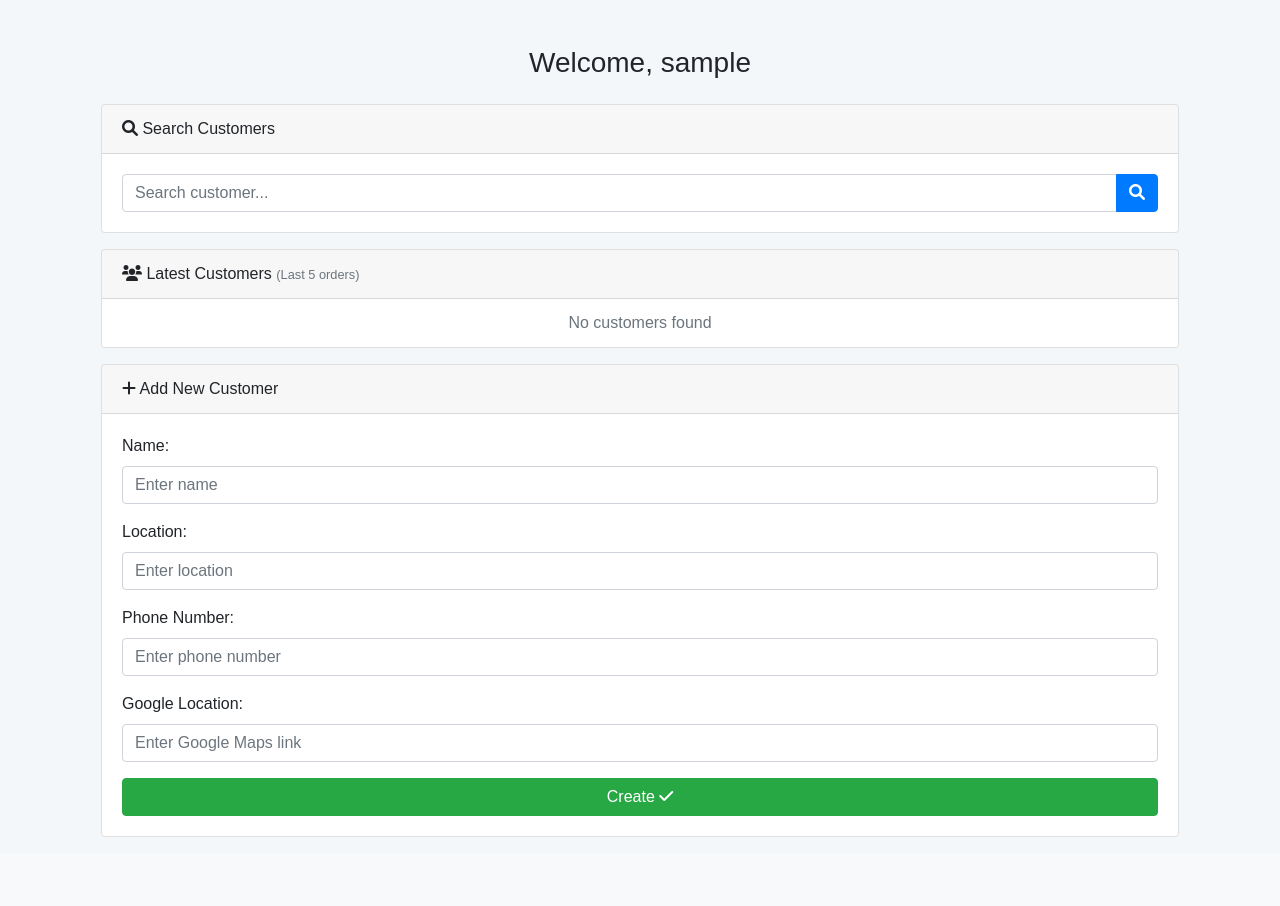
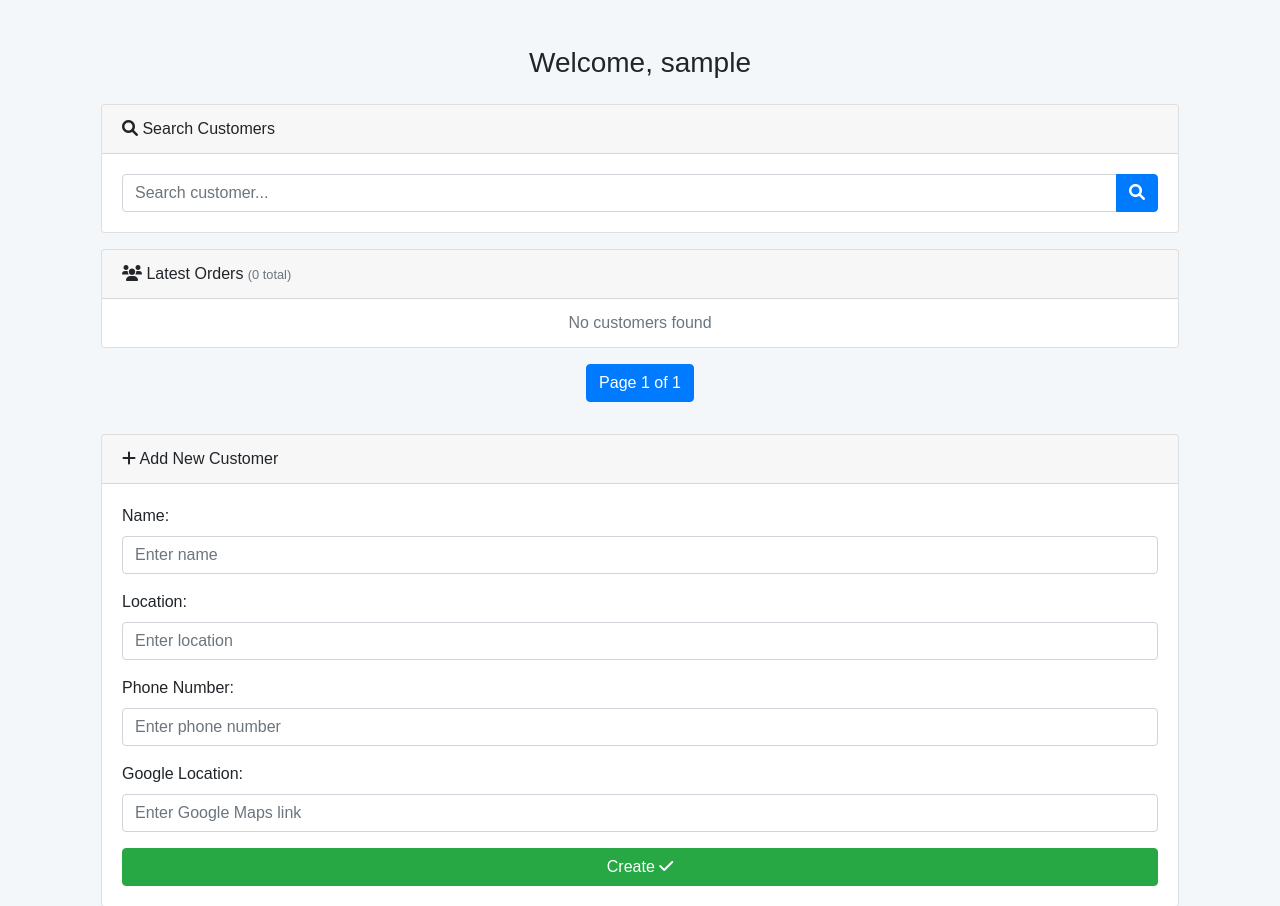
Before and after one commit to ananthcjayan12/realfibre-app-server, a Django app: page / in a window 1280 px wide. Shown: the part 56-962 px from the top of the page. Before the commit the page ends 893 px from the top, so only its background shows below. Run offline with Django 4.2, Linux system fonts and the light colour scheme; the visitor is signed in with stand-in values (Sample User, id 1); data that the repository does not hold is empty; parts of the project's set-up code (start-up, migrations or seed data) failed here and were passed over; some libraries are stand-ins or nearby versions.

Commit message:
done changes

```diff
--- a/app/templates/home.html
+++ b/app/templates/home.html
@@ -31,13 +31,10 @@
             <i class="fa fa-users"></i>
             {% if is_search %}
                 Search Results
-                {% if customers.paginator %}
-                    <small class="text-muted">({{ customers.paginator.count }} results)</small>
-                {% endif %}
             {% else %}
-                Latest Customers
-                <small class="text-muted">(Last 5 orders)</small>
+                Latest Orders
             {% endif %}
+            <small class="text-muted">({{ customers.paginator.count }} total)</small>
         </div>
         <ul class="list-group list-group-flush">
             {% for customer in customers %}
@@ -57,17 +54,17 @@
         </ul>
     </div>
 
-    <!-- Pagination -->
-    {% if is_search and customers.paginator %}
+    <!-- Pagination - Now shown always -->
+    {% if customers.paginator %}
     <div class="d-flex justify-content-center mb-3">
         <nav aria-label="Page navigation">
             <ul class="pagination">
                 {% if customers.has_previous %}
                     <li class="page-item">
-                        <a class="page-link" href="?search={{ query }}&page=1">&laquo; First</a>
+                        <a class="page-link" href="?{% if query %}search={{ query }}&{% endif %}page=1">&laquo; First</a>
                     </li>
                     <li class="page-item">
-                        <a class="page-link" href="?search={{ query }}&page={{ customers.previous_page_number }}">Previous</a>
+                        <a class="page-link" href="?{% if query %}search={{ query }}&{% endif %}page={{ customers.previous_page_number }}">Previous</a>
                     </li>
                 {% endif %}
 
@@ -79,10 +76,10 @@
 
                 {% if customers.has_next %}
                     <li class="page-item">
-                        <a class="page-link" href="?search={{ query }}&page={{ customers.next_page_number }}">Next</a>
+                        <a class="page-link" href="?{% if query %}search={{ query }}&{% endif %}page={{ customers.next_page_number }}">Next</a>
                     </li>
                     <li class="page-item">
-                        <a class="page-link" href="?search={{ query }}&page={{ customers.paginator.num_pages }}">Last &raquo;</a>
+                        <a class="page-link" href="?{% if query %}search={{ query }}&{% endif %}page={{ customers.paginator.num_pages }}">Last &raquo;</a>
                     </li>
                 {% endif %}
             </ul>
--- a/app/views.py
+++ b/app/views.py
@@ -54,21 +54,20 @@ def home(request):
                 Q(location__icontains=query) |
                 Q(phone_number__icontains=query) |
                 Q(doors__model_selection__model_name__icontains=query)
-            ).distinct().order_by('-order_date')
-        else:
-            # Show only latest 5 when no search
-            customers = customers.order_by('-order_date')[:5]
+            ).distinct()
 
-        # Apply pagination only when searching
-        if query:
-            paginator = Paginator(customers, 10)  # Show 10 customers per page
-            page = request.GET.get('page')
-            try:
-                customers = paginator.page(page)
-            except PageNotAnInteger:
-                customers = paginator.page(1)
-            except EmptyPage:
-                customers = paginator.page(paginator.num_pages)
+        # Always order by order date
+        customers = customers.order_by('-order_date')
+
+        # Always apply pagination
+        paginator = Paginator(customers, 10)  # Show 10 customers per page
+        page = request.GET.get('page')
+        try:
+            customers = paginator.page(page)
+        except PageNotAnInteger:
+            customers = paginator.page(1)
+        except EmptyPage:
+            customers = paginator.page(paginator.num_pages)
 
     context = {
         'customers': customers,
```
